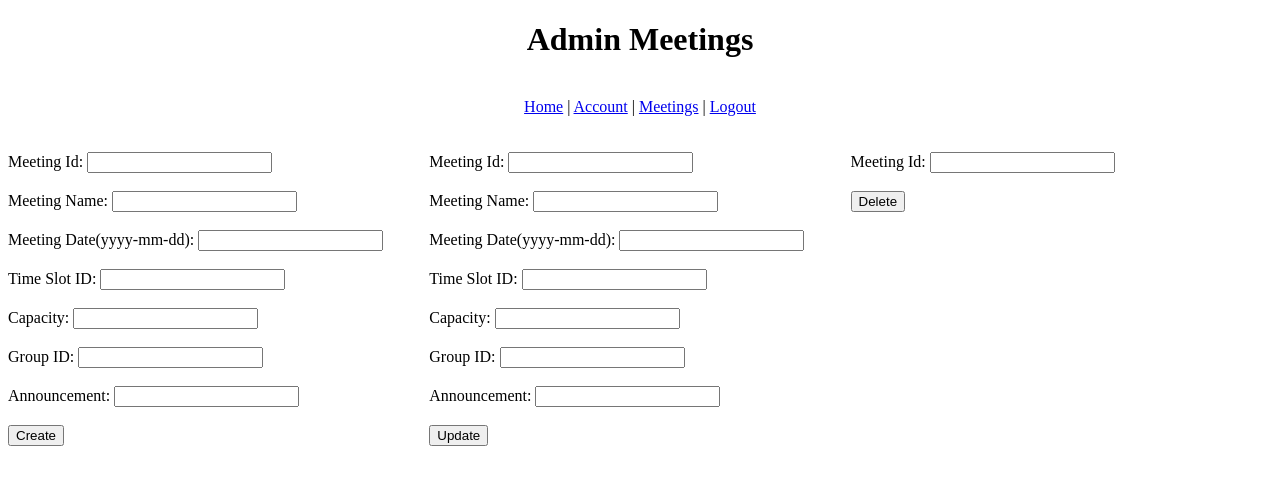
After one commit to saltyseas69/Databse-II, a PHP site: page /Admin/meetings.php in a window 1280 px wide. The commit adds this page. Shown: the top 485 px of the page. Run offline with PHP 8.4, Linux system fonts and the light colour scheme.

Commit message:
Admin pages added and functionality implemented for Meeting Create, Update, Delete and Account edits

```diff
--- /dev/null
+++ b/Admin/meetings.php
@@ -0,0 +1,258 @@
+<!doctype html>
+<html lang="en">
+<head>
+    <meta charset="UTF-8">
+    <meta name="viewport"
+          content="width=device-width, user-scalable=no, initial-scale=1.0, maximum-scale=1.0, minimum-scale=1.0">
+    <meta http-equiv="X-UA-Compatible" content="ie=edge">
+    <title>Admin Meetings</title>
+    <style>
+        h1 {
+            text-align: center;
+        }
+        nav {
+            list-style-type: none;
+            margin: 0;
+            padding: 0;
+            display: block;
+            text-align: center;
+        }
+        .column {
+            float: left;
+            width: 33.33%;
+        }
+        .row:after {
+            content: "";
+            display: table;
+            clear: both;
+        }
+    </style>
+</head>
+<body>
+<h1>Admin Meetings</h1>
+<br>
+<nav>
+    <a href="./admin.php">Home</a> |
+    <a href="./accountDetails.php">Account</a> |
+    <a href="./meetings.php">Meetings</a> |
+    <a href="../index.php">Logout</a>
+</nav>
+
+<br><br>
+<div class="row">
+    <div class="column">
+        <form action="" method="post">
+            <label for="id">Meeting Id: </label>
+            <input type="text" id="id" name="id">
+            <br><br>
+            <label for="name">Meeting Name: </label>
+            <input type="text" id="name" name="name">
+            <br><br>
+            <label for="date">Meeting Date(yyyy-mm-dd): </label>
+            <input type="text" id="date" name="date">
+            <br><br>
+            <label for="timeSlotId">Time Slot ID: </label>
+            <input type="text" id="timeSlotId" name="timeSlotId">
+            <br><br>
+            <label for="capacity">Capacity: </label>
+            <input type="text" id="capacity" name="capacity">
+            <br><br>
+            <label for="groupId">Group ID: </label>
+            <input type="text" id="groupId" name="groupId">
+            <br><br>
+            <label for="announcement">Announcement: </label>
+            <input type="text" id="announcement" name="announcement">
+            <br><br>
+            <input type="submit" name="create" value="Create">
+        </form>
+    </div>
+    <div class="column">
+        <form action="" method="post">
+            <label for="id">Meeting Id: </label>
+            <input type="text" id="id" name="id">
+            <br><br>
+            <label for="name">Meeting Name: </label>
+            <input type="text" id="name" name="name">
+            <br><br>
+            <label for="date">Meeting Date(yyyy-mm-dd): </label>
+            <input type="text" id="date" name="date">
+            <br><br>
+            <label for="timeSlotId">Time Slot ID: </label>
+            <input type="text" id="timeSlotId" name="timeSlotId">
+            <br><br>
+            <label for="capacity">Capacity: </label>
+            <input type="text" id="capacity" name="capacity">
+            <br><br>
+            <label for="groupId">Group ID: </label>
+            <input type="text" id="groupId" name="groupId">
+            <br><br>
+            <label for="announcement">Announcement: </label>
+            <input type="text" id="announcement" name="announcement">
+            <br><br>
+            <input type="submit" name="update" value="Update">
+        </form>
+    </div>
+    <div class="column">
+        <form action="" method="post">
+            <label for="id">Meeting Id: </label>
+            <input type="text" id="id" name="id">
+            <br><br>
+            <input type="submit" name="delete" value="Delete">
+        </form>
+    </div>
+</div>
+
+<?php
+session_start();
+$dbConnection = mysqli_connect("localhost", "root", "", "DB2");
+if (!$dbConnection) {
+    die("Connection failed: " . mysqli_connect_error());
+}
+
+if(isset($_POST['create'])) {
+    $meetingId = $_POST['id'];
+    $name = $_POST['name'];
+    $date = $_POST['date'];
+    $timeSlotId = $_POST['timeSlotId'];
+    $capacity = $_POST['capacity'];
+    $groupId = $_POST['groupId'];
+    $announcement = $_POST['announcement'];
+
+    if (empty($meetingId) || empty($name) || empty($date) || empty($timeSlotId) || empty($capacity) || empty($groupId) ||
+        empty($announcement)) {
+        echo "<br><br>Data required in all fields";
+    } else {
+        $createQuery = 'insert into meetings values (' .
+            $meetingId . ', ' .
+            '"' . $name . '", ' .
+            '"' . $date . '", ' .
+            $timeSlotId . ', ' .
+            $capacity . ', ' .
+            $groupId . ', ' .
+            '"' . $announcement . '")';
+        try {
+            $result = mysqli_query($dbConnection, $createQuery);
+        } catch (mysqli_sql_exception $e) {
+            echo $e;
+        } finally {
+            if ($result) {
+                echo "<br><br>Meeting created";
+            }
+        }
+    }
+}
+
+if(isset($_POST['update'])) {
+    $meetingId = $_POST['id'];
+    $name = $_POST['name'];
+    $date = $_POST['date'];
+    $timeSlotId = $_POST['timeSlotId'];
+    $capacity = $_POST['capacity'];
+    $groupId = $_POST['groupId'];
+    $announcement = $_POST['announcement'];
+
+    if (empty($meetingId)) {
+        echo "Meeting ID required";
+    } else {
+        if (empty($name) && empty($date) && empty($timeSlotId) && empty($capacity) && empty($groupId) &&
+            empty($announcement)) {
+            echo "<br><br>Data required in at least one field";
+        } else {
+            if (!empty($name)) {
+                $updateQuery = 'update meetings set meeting_name = "' . $name . '" where meeting_id = ' . $meetingId;
+                try {
+                    $result = mysqli_query($dbConnection, $updateQuery);
+                } catch (mysqli_sql_exception $e) {
+                    echo $e;
+                } finally {
+                    if ($result) {
+                        echo "<br><br>Meeting updated";
+                    }
+                }
+            }
+            if (!empty($date)) {
+                $updateQuery = 'update meetings set date = ' . $date . ' where meeting_id = ' . $meetingId;
+                try {
+                    $result = mysqli_query($dbConnection, $updateQuery);
+                } catch (mysqli_sql_exception $e) {
+                    echo $e;
+                } finally {
+                    if ($result) {
+                        echo "<br><br>Meeting updated";
+                    }
+                }
+            }
+            if (!empty($timeSlotId)) {
+                $updateQuery = 'update meetings set time_slot_id = ' . $timeSlotId . ' where meeting_id = ' . $meetingId;
+                try {
+                    $result = mysqli_query($dbConnection, $updateQuery);
+                } catch (mysqli_sql_exception $e) {
+                    echo $e;
+                } finally {
+                    if ($result) {
+                        echo "<br><br>Meeting updated";
+                    }
+                }
+            }
+            if (!empty($capacity)) {
+                $updateQuery = 'update meetings set capacity = ' . $capacity . ' where meeting_id = ' . $meetingId;
+                try {
+                    $result = mysqli_query($dbConnection, $updateQuery);
+                } catch (mysqli_sql_exception $e) {
+                    echo $e;
+                } finally {
+                    if ($result) {
+                        echo "<br><br>Meeting updated";
+                    }
+                }
+            }
+            if (!empty($groupId)) {
+                $updateQuery = "update meetings set group_id = " . $groupId . " where meeting_id = " . $meetingId;
+                try {
+                    $result = mysqli_query($dbConnection, $updateQuery);
+                } catch (mysqli_sql_exception $e) {
+                    echo $e;
+                } finally {
+                    if ($result) {
+                        echo "<br><br>Meeting updated";
+                    }
+                }
+            }
+            if (!empty($announcement)) {
+                $updateQuery = 'update meetings set announcement = "' . $announcement . '" where meeting_id = ' . $meetingId;
+                try {
+                    $result = mysqli_query($dbConnection, $updateQuery);
+                } catch (mysqli_sql_exception $e) {
+                    echo $e;
+                } finally {
+                    if ($result) {
+                        echo "<br><br>Meeting updated";
+                    }
+                }
+            }
+        }
+    }
+}
+
+if(isset($_POST['delete'])) {
+    $meetingId = $_POST['id'];
+
+    if (empty($meetingId)) {
+        echo "<br><br>Data required";
+    } else {
+        $createQuery = "delete from meetings where meeting_id = " . $meetingId;
+        try {
+            $result = mysqli_query($dbConnection, $createQuery);
+        } catch (mysqli_sql_exception $e) {
+            echo $e;
+        } finally {
+            if ($result) {
+                echo "<br><br>Meeting Deleted";
+            }
+        }
+    }
+}
+
+?>
+</body>
+</html>
--- a/register.php
+++ b/register.php
@@ -25,7 +25,7 @@
 <h1>Register Account</h1>
 
 <section>
-    <a href="/Databse-II/index.php">Account Login</a>
+    <a href="./index.php">Account Login</a>
     <br><br>
     <form action="" method="post">
         <label for="id">Id: </label>
```
Also changed, not shown: Admin/accountDetails.php (added, +137 -0 lines), Admin/admin.php (renamed from admin.php, +12 -10 lines), index.php (+4 -3 lines).
